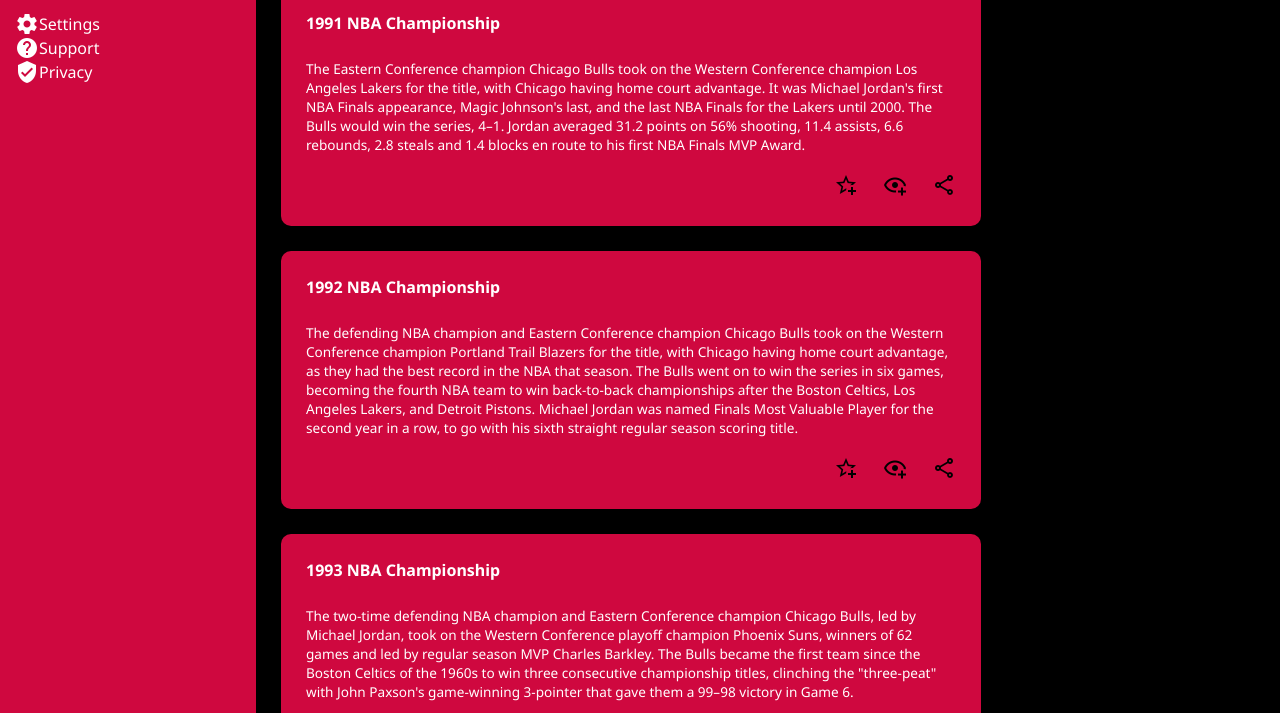
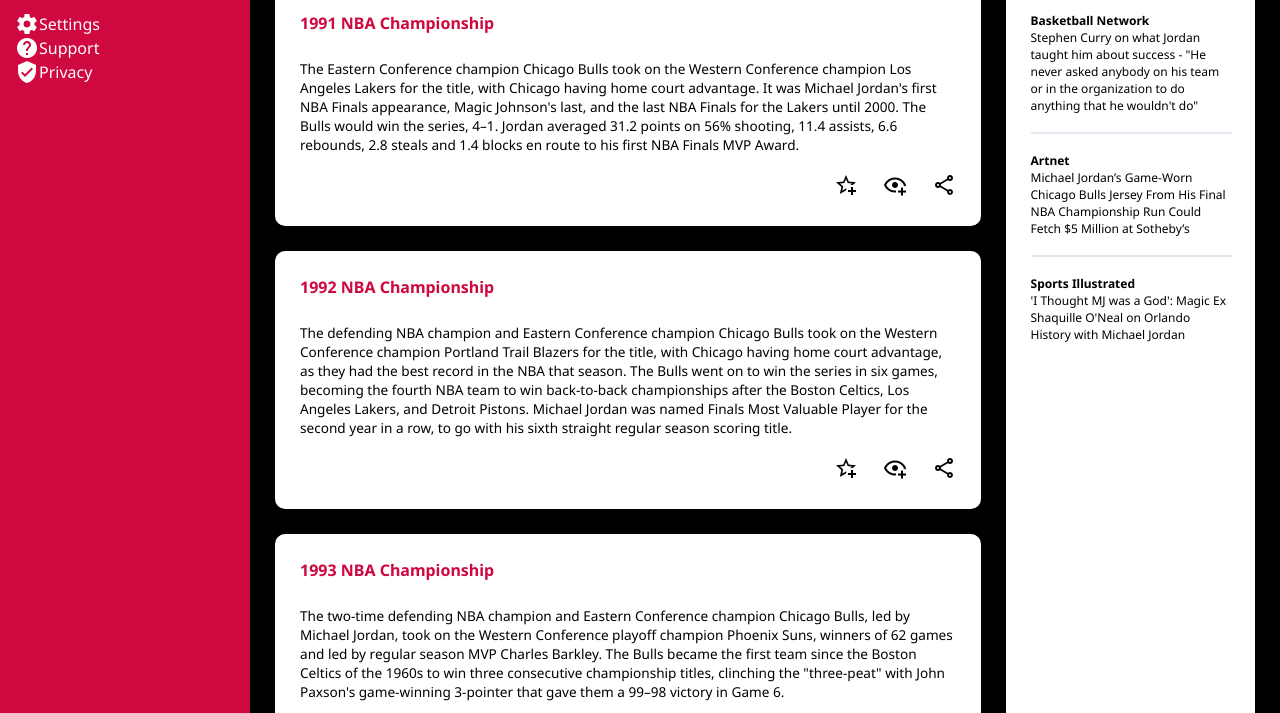
Before and after one commit to joemattar/admin_dashboard, a plain HTML site: page index.html in a window 1280 px wide. Shown: the part 225-938 px from the top of the page. Drawn offline with Linux system fonts and the light colour scheme.

Commit message:
Add announcements content and CSS

```diff
--- a/css/styles.css
+++ b/css/styles.css
@@ -29,6 +29,14 @@ button {
     border-radius: 2rem;
 }
 
+hr {
+    width: 100%;
+
+    border-style: solid;
+    border: 1px 0 0 0;
+    border-color: var(--color-grey);
+}
+
 p {
     margin: 0;
     padding: 0;
@@ -38,7 +46,7 @@ p {
     height: 100vh;
 
     display: grid;
-    grid-template-columns: 1fr 4fr;
+    grid-template-columns: minmax(250px, 1fr) 6fr;
     grid-template-rows: auto 5fr 32px;
 }
 
@@ -135,14 +143,13 @@ p {
 .content .projects .projects-content {
     display: grid;
     grid-template-columns: repeat(auto-fit, minmax(50ch, 1fr));
-    /* align-content: stretch; */
     gap: 25px;
 }
 
 .content .projects .card {
     padding: 25px;
 
-    background-color: var(--color-red-bulls);
+    background-color: var(--color-white);
 
     border-radius: 10px;
 
@@ -153,10 +160,12 @@ p {
 }
 
 .content .projects .card p {
+    color: var(--color-red-bulls);
     font-weight: 700;
 }
 
 .content .projects .card p+p {
+    color: var(--color-black);
     font-weight: 400;
     font-size: 0.85rem;
 }
@@ -166,12 +175,33 @@ p {
     align-items: center;
     justify-content: flex-end;
     gap: 25px;
-
 }
 
 .announcements {
     grid-column: 2 / 3;
     grid-row: 1 / 2;
+}
+
+.announcements .announcements-items {
+    border-radius: 10px;
+
+    padding: 25px;
+
+    background-color: var(--color-white);
+    color: var(--color-black);
+
+    display: flex;
+    flex-direction: column;
+    gap: 10px;
+}
+
+.announcements .announcements-items .item p {
+    font-weight: 700;
+    font-size: 0.75rem;
+}
+
+.announcements .announcements-items .item p+p {
+    font-weight: 400;
 }
 
 .trending {
--- a/index.html
+++ b/index.html
@@ -156,8 +156,24 @@
                         </div>
                     </div>
                 </div>
-                <div class="annoucements">
+                <div class="announcements">
                     <p>Announcements</p>
+                    <div class="announcements-items">
+                        <div class="item">
+                            <p>Basketball Network</p>
+                            <p>Stephen Curry on what Jordan taught him about success - "He never asked anybody on his team or in the organization to do anything that he wouldn't do"</p>
+                        </div>
+                        <hr>
+                        <div class="item">
+                            <p>Artnet</p>
+                            <p>Michael Jordan’s Game-Worn Chicago Bulls Jersey From His Final NBA Championship Run Could Fetch $5 Million at Sotheby’s</p>
+                        </div>
+                        <hr>
+                        <div class="item">
+                            <p>Sports Illustrated</p>
+                            <p>'I Thought MJ was a God': Magic Ex Shaquille O'Neal on Orlando History with Michael Jordan</p>
+                        </div>
+                    </div>
                 </div>
                 <div class="trending">
                     <p>Trending</p>
```
